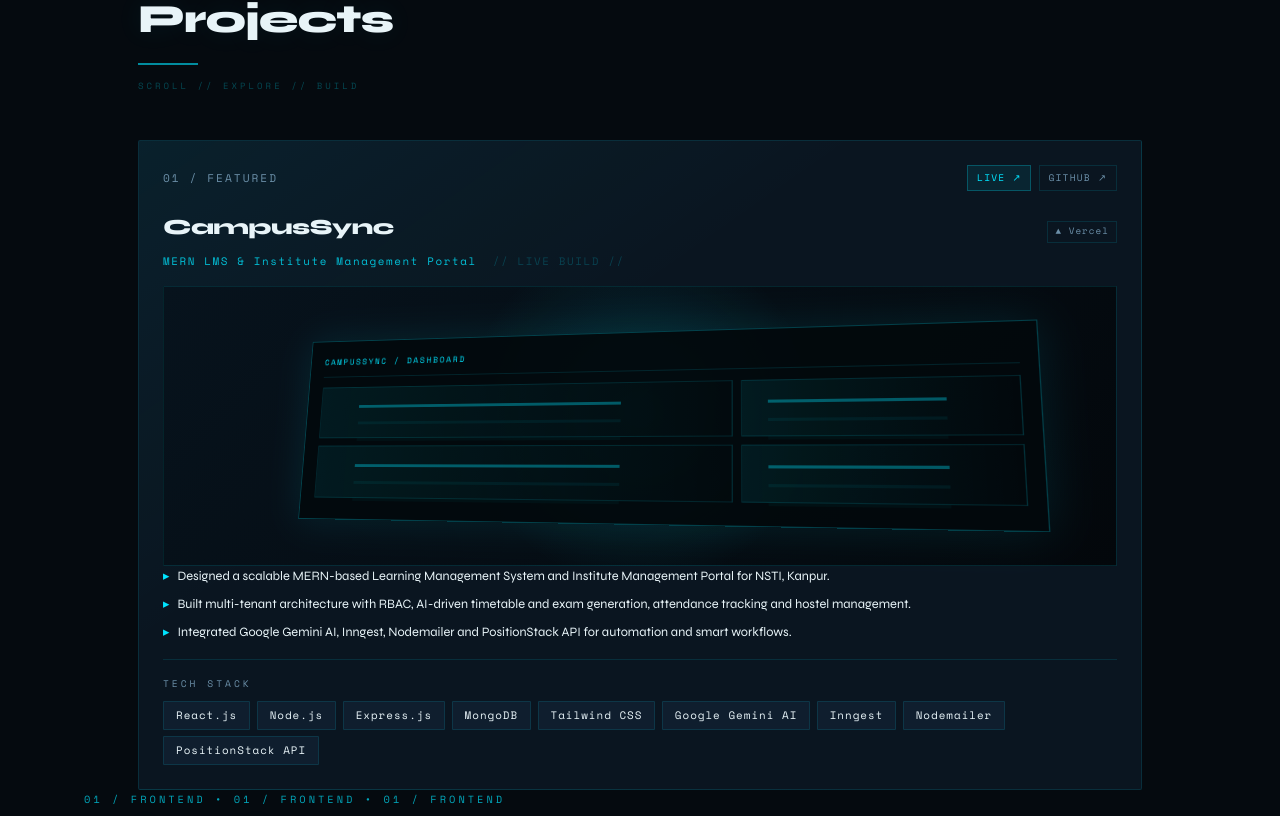
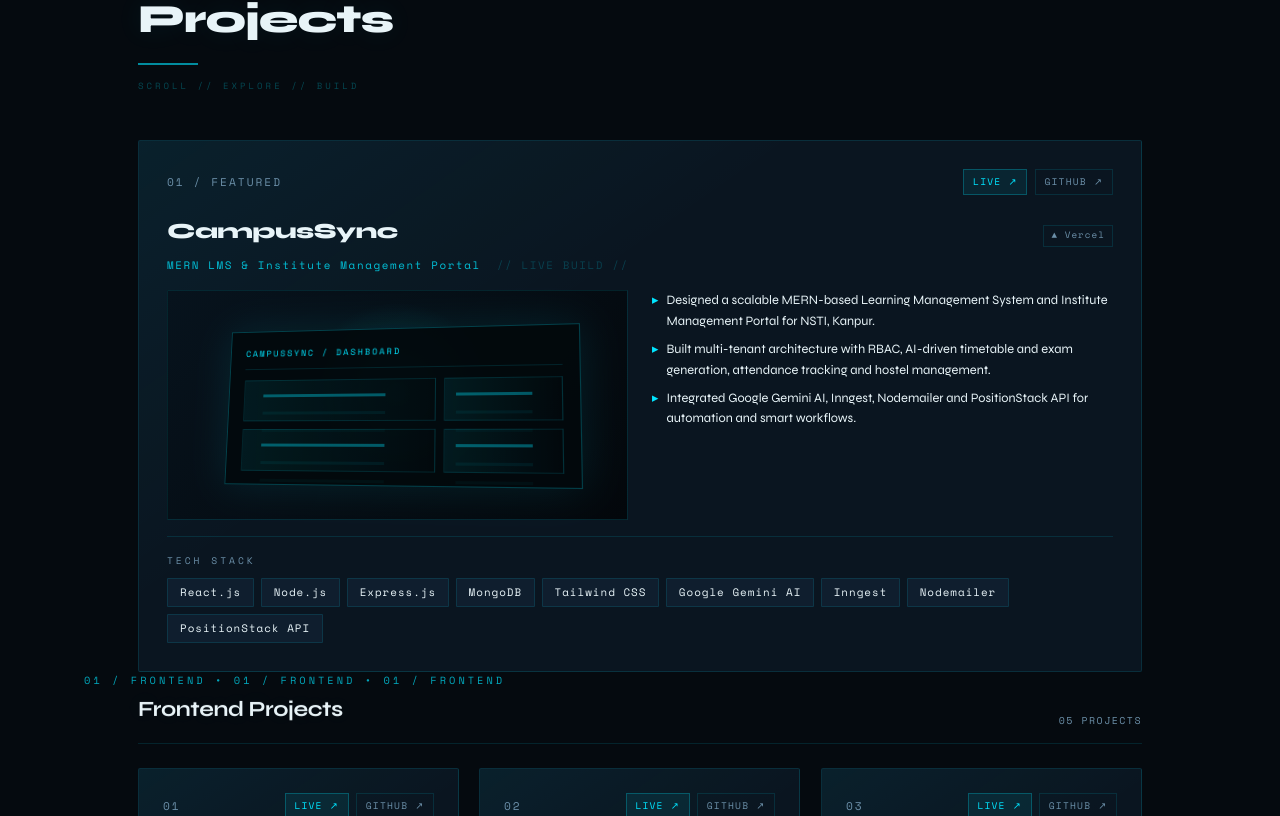
Before and after one commit to Rajput-vinay/portfolio_vinay, a React (Create React App) app: page / in a window 1280 px wide. Shown: the part 2724-3540 px from the top of the page. Built offline with nearby package versions, Linux system fonts and the light colour scheme; the HTML template or start-up script is replaced by a standard one.

Commit message:
style: expand featured CampusSync card

```diff
--- a/src/index.css
+++ b/src/index.css
@@ -741,3 +741,8 @@
 @media(max-width:950px){.featured-grid{grid-template-columns:1fr 1fr}.featured-project:last-child{grid-column:1/-1}}
 @media(max-width:600px){.featured-grid{grid-template-columns:1fr}.featured-project:last-child{grid-column:auto}.featured-heading{align-items:flex-start;flex-direction:column}.browser-screen{height:230px}}
 @media(prefers-reduced-motion:reduce){.featured-project:hover{transform:translateY(-4px)}}
+
+.project-card-featured{grid-column:1/-1;padding:1.75rem}
+.project-feature-body{display:grid;grid-template-columns:1fr 1fr;gap:1.5rem;margin-bottom:1rem}
+.project-card-featured .project-feature-visual{min-height:230px}
+@media(max-width:700px){.project-feature-body{grid-template-columns:1fr}.project-card-featured{grid-column:auto}}
```
